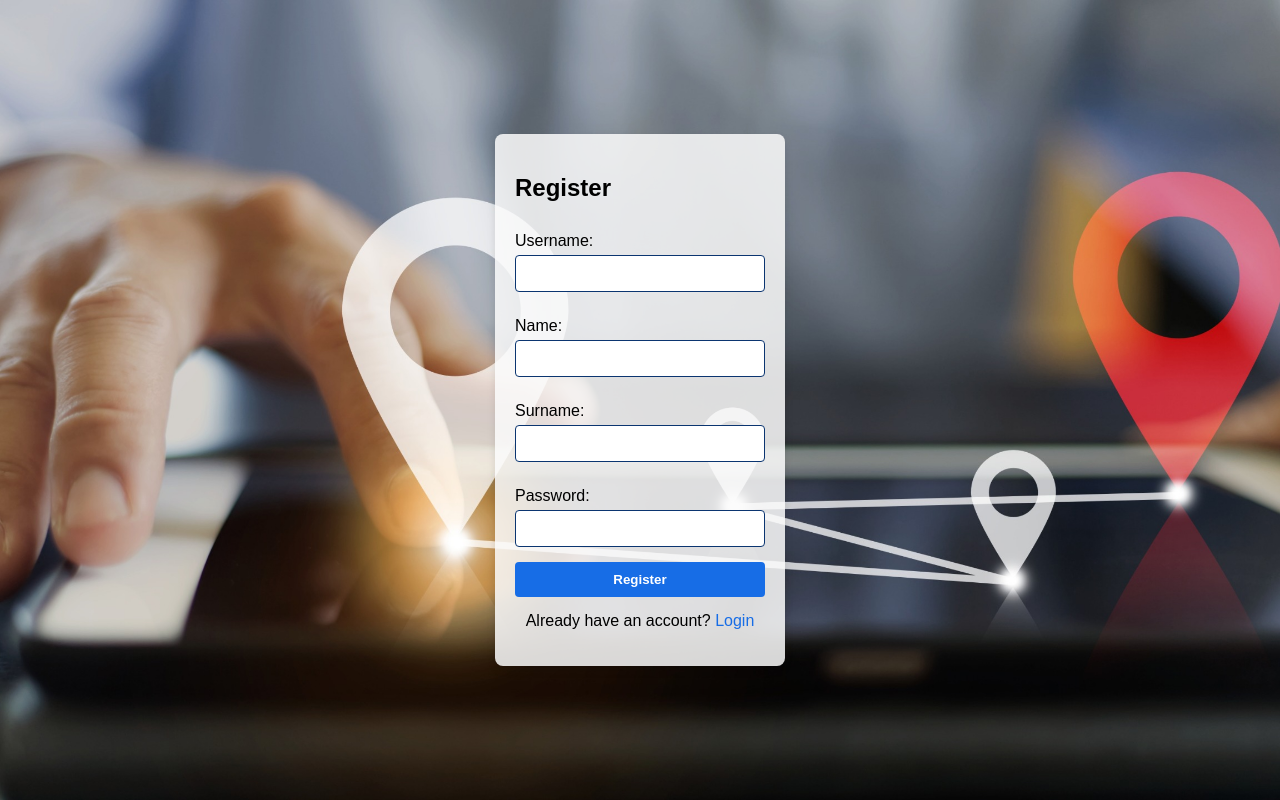
After one commit to HerrOtter/gps_tracking, a Flask app: page /register in a window 1280 px wide. The commit adds this page. Run offline with Flask 3, Linux system fonts and the light colour scheme.

Commit message:
doing stuff

```diff
--- a/app.py
+++ b/app.py
@@ -1,23 +1,30 @@
 # app.py
 from flask import Flask, render_template
 from views.tracking import tracking_bp
-from models import function
+from views.register import register_bp
+from views.login import login_bp
+from models import function, database
 
 app = Flask(__name__)
 
 app.register_blueprint(tracking_bp)
+app.register_blueprint(register_bp)
+app.register_blueprint(login_bp)
 
 @app.route('/')
 def home():
-    function.create_tracking_tables()
-    tables_are_valid = function.test_created_tables()
+    database.create_tracking_tables()
+    database.create_user_table()
 
-    if not tables_are_valid:
+    valid_tracking_tables = database.test_tracking_tables()
+    valid_user_table = database.test_user_table()
+
+    if not valid_tracking_tables == True or not valid_user_table == True:
+        print("Tracking Tables: ", valid_tracking_tables)
+        print("User Table: ", valid_user_table)
         print("The tables were not created successfully. Please check the database and try again.")
         exit()
-    else:
-        function.import_gpx_files()
-    return render_template('index.html')
+    return render_template('login.html')
 
 if __name__ == '__main__':
     app.run(debug=True)
--- a/static/style.css
+++ b/static/style.css
@@ -1,114 +1,69 @@
-/* Reset */
-
-* {
-    margin: 0rem;
-    padding: 0rem;
+body {
+    margin: 0;
+    padding: 0;
+    font-family: 'Arial', sans-serif;
+    background: url('../static/images/trackpoints_with_route_on_tablet.jpeg') center/cover; /* Hintergrundbild zentriert und gestreckt */
+    color: black;
+    display: flex;
+    align-items: center;
+    justify-content: center;
+    height: 100vh;
 }
 
-/* General */
-h1, p, label, input, button {
-    font-family: Arial, Helvetica, sans-serif;
-    color: #fbfbfd;
+.container {
+    width: 250px;
+    background-color: rgba(252, 252, 252, 0.85);
+    padding: 20px;
+    border-radius: 8px;
+    box-shadow: 0 4px 8px rgba(0, 0, 0, 0.1);
 }
 
-body {
-    background-color: #fbfbfd;
+.form {
+    display: flex;
+    flex-direction: column;
+}
+
+label {
+    margin-top: 10px;
+    font-size: 16px;
 }
 
 input {
-    padding: 1rem;
-    font-weight: 100;
+    padding: 10px;
+    margin: 5px 0 15px 0;
+    border: 1px solid #0B3570;
+    background-color: (252, 252, 252, 0.85);
+    border-radius: 4px;
+    color: black;
 }
 
-/* Header */
-
-header {
-    height: 3rem;
-    background-color: #1d1d1f;
-}
-
-header h1 {
-    color: #E8E8ED;
-    text-transform: uppercase;
-    padding: 0.30rem 0 0.15rem 1rem;
-}
-
-/* Wrapper */
-
-/* Section Upper */
-
-#upper {
-    height: 12rem;
-    width: 100%;
-    border-bottom: #1d1d1f thin solid;
-}
-
-#leftblock {
-    width: 30%;
-    display: inline-block;
-}
-
-.left {
-    display: block;
-    color: #1d1d1f;
-    margin: 0.25rem 2.5rem;
-    font-size: 1rem;
-}
-
-label.left {
-    margin-top: 0.5rem;
-}
-
-label.left, label.right {
-    font-weight: 600;
-}
-
-#rightblock {
-    display: inline-block;
-    width: 50%;
-    vertical-align: top; /* Anpassung */
-    margin-top: 2rem;
-}
-
-.right {
-    color: #1d1d1f;
-    font-size: 1rem;
-}
-
-input.right {
-    margin: 0 1.15rem 0 0.5rem;
-}
-
-#buttons {
-    display: flex;
-    justify-content: center;
-    align-items: center;
-    position: relative;
-    bottom: 2rem;
-}
-
-#buttons button {
-    margin-right: 1rem
-}
-
-#upper button {
-    font-size: 1.25rem;
-    padding: 0.25rem 2.5rem;
-    background-color: #06c;
+button {
+    background-color: #176DE6;
+    color: white;
+    font-weight: bold;
+    padding: 10px;
     border: none;
-    border-radius: 25px;
+    border-radius: 4px;
     cursor: pointer;
 }
 
-#upper button:hover {
-    background-color: #0077ED;
+button:hover {
+    background-color: #0F4999;
 }
 
-
-#lower {
-    height: 31.8rem;
+.register-link,
+.login-link {
+    text-align: center;
+    margin-top: 15px;
 }
 
-#map {
-    height: 100%;
+.register-link a,
+.login-link a {
+    color: #176DE6;
+    text-decoration: none;
 }
+
+.register-link a:hover,
+.login-link a:hover {
+    text-decoration: underline;
+}
--- /dev/null
+++ b/templates/register.html
@@ -0,0 +1,26 @@
+<!DOCTYPE html>
+<html lang="en">
+<head>
+    <meta charset="UTF-8">
+    <meta name="viewport" content="width=device-width, initial-scale=1.0">
+    <link rel="stylesheet" href="../static/style.css">
+    <title>Register</title>
+</head>
+<body>
+    <div class="container">
+        <form action="/register" method="post" class="form">
+            <h2>Register</h2>
+            <label for="username">Username:</label>
+            <input type="text" name="username" required>
+            <label for="forname">Name:</label>
+            <input type="text" name="forname" required>
+            <label for="surname">Surname:</label>
+            <input type="text" name="surname" required>
+            <label for="password">Password:</label>
+            <input type="password" name="password" required>
+            <button type="submit" name="register-button">Register</button>
+            <p class="login-link">Already have an account? <a href="/">Login</a></p>
+        </form>
+    </div>
+</body>
+</html>
--- a/views/__init__.py
+++ b/views/__init__.py
@@ -2,8 +2,10 @@ from flask import Blueprint
 
 # Create a Blueprint for the tracking views
 tracking_bp = Blueprint('tracking', __name__)
-#register_bp = Blueprint('register', __name__)
+register_bp = Blueprint('register', __name__)
+login_bp    = Blueprint('login', __name__)
 
 # Import all the views
 from . import tracking
-#from . import register
+from . import register
+from . import login
--- a/views/register.py
+++ b/views/register.py
@@ -1,15 +1,32 @@
-# from flask import render_template, request
-# import sqlite3
-# from . import register_bp
+from flask import render_template, request, redirect, url_for
+import sqlite3, bcrypt
+from . import register_bp
 
-# @register_bp.app.route('/register', methods=['GET', 'POST'])
-# def register():
-#     if request.method == 'POST':
-#         username = request.form['username']
-#         password = request.form['password']
+@register_bp.route('/register', methods=['GET', 'POST'])
+def register():
+    if request.method == 'POST':
+        username = request.form['username']
+        forname = request.form['forname']
+        surname = request.form['surname']
+        password = request.form['password']
 
-#         add_user(username, password)
+        # Hash das Passwort
+        hashed_password = bcrypt.hashpw(password.encode('utf-8'), bcrypt.gensalt())
 
-#         return redirect(url_for('login'))
+        conn = sqlite3.connect("user.db")
+        c = conn.cursor()
 
-#     return render_template('register.html')
+        query   = '''INSERT INTO users (username, password) VALUES (?, ?)'''
+        c.execute(query, (username, hashed_password))
+        user_id = c.lastrowid
+
+        initials = forname[0] + surname[0]
+        query   = '''INSERT INTO data (initials, forname, surname) VALUES (?, ?, ?)'''
+        c.execute(query, (initials, forname, surname))
+
+        conn.commit()
+        conn.close()
+
+        return redirect(url_for('home'))
+
+    return render_template('register.html')
```
Also changed, not shown: models/database.py (added, +93 -0 lines), models/function.py (+0 -65 lines), static/style2.css (added, +114 -0 lines), templates/login.html (added, +22 -0 lines), templates/map.html (added, +12 -0 lines), views/import_gpx.py (deleted, +0 -127 lines), views/login.py (+24 -14 lines), static/images/trackpoints_with_route_on_tablet.jpeg (added), user.db (added).
